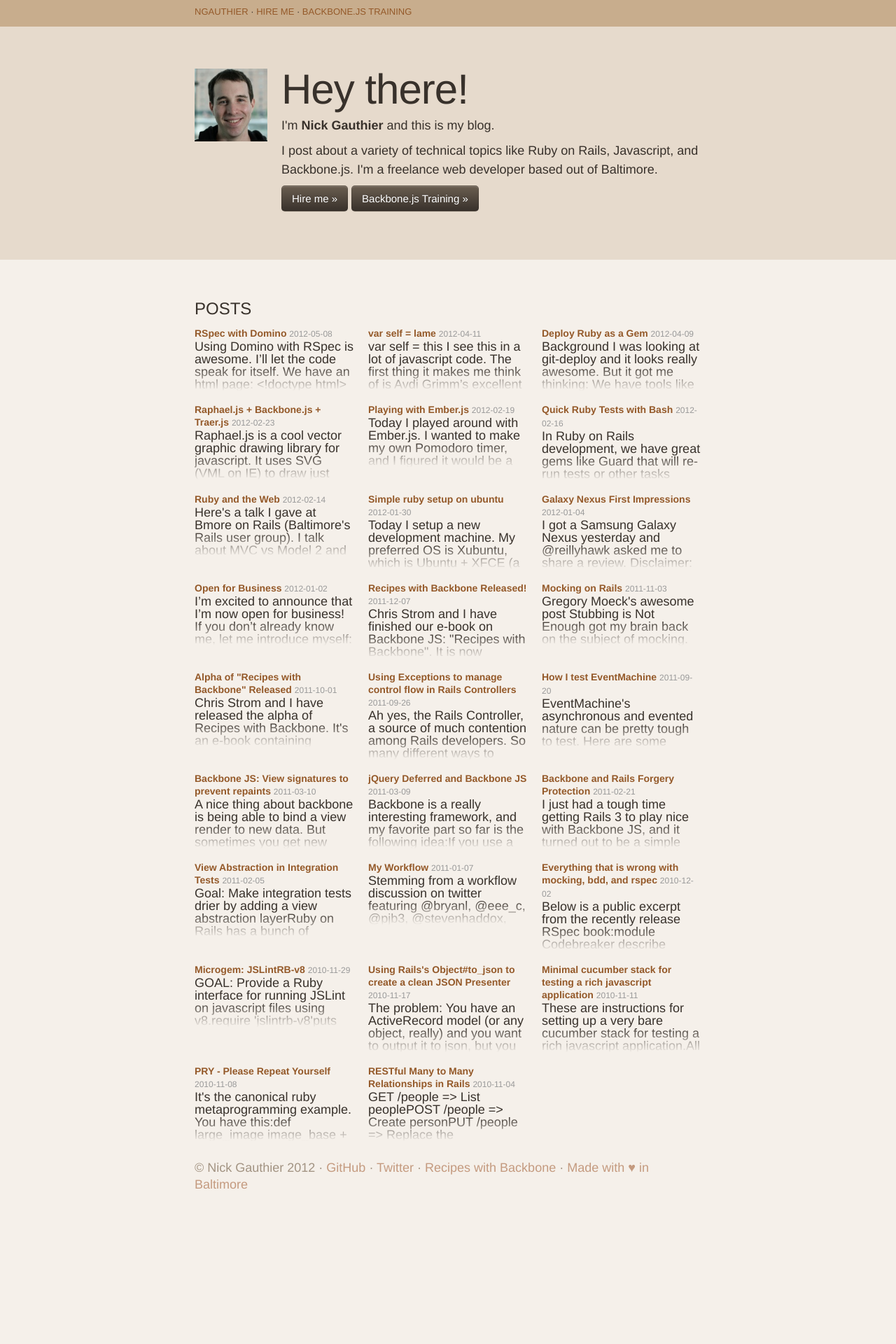
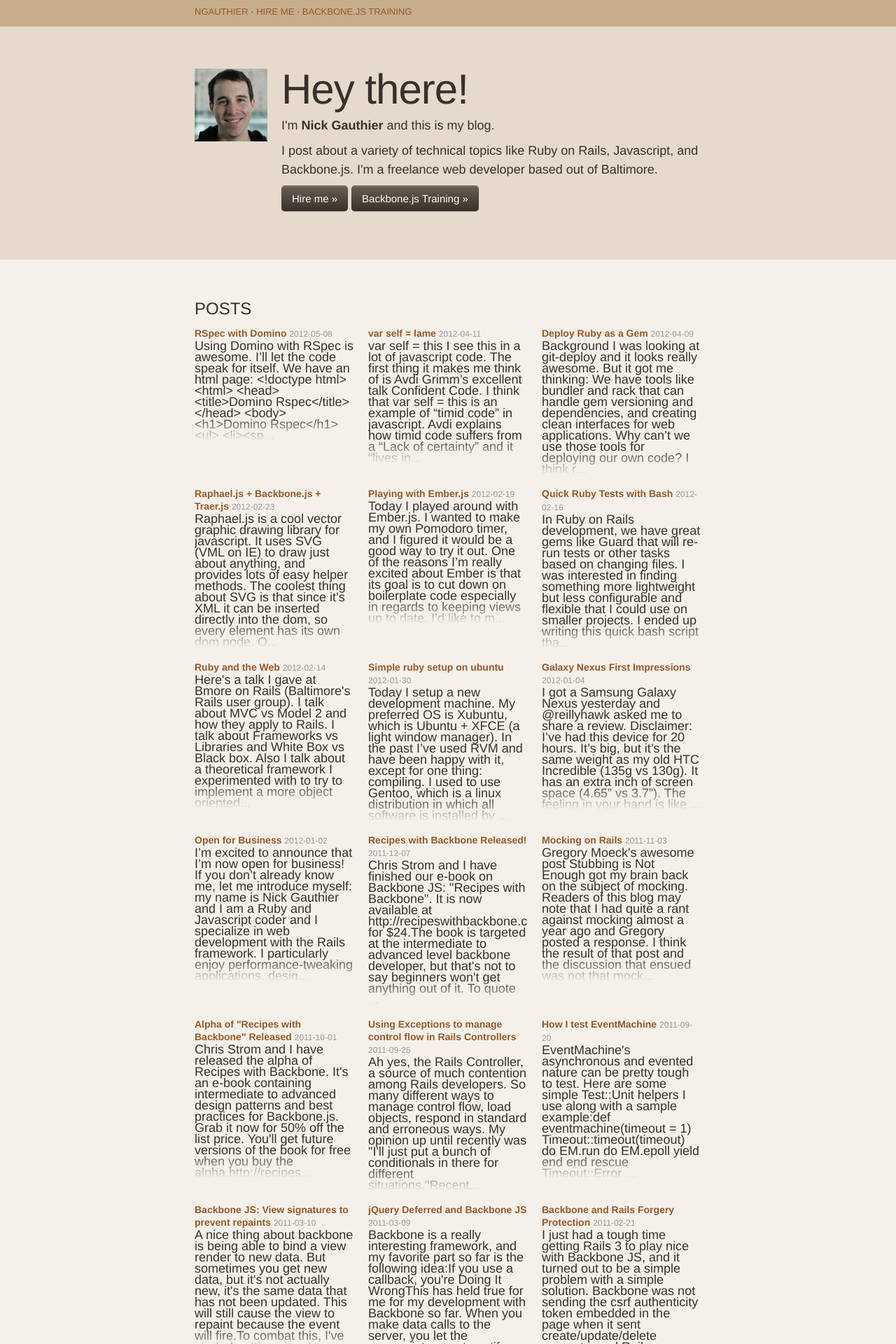
Before and after one commit to ngauthier/ngauthier.github.com, a Jekyll site: the page built from index.html, in a window 1280 px wide. Shown: the top 1920 px of the page at 70% size. Built offline with Jekyll 4.4.1, drawn with Linux system fonts in a browser that asks for light colours; Markdown is read by kramdown in place of the engine named in the settings; before the commit the page ends 1713 px from its top, so only the background shows below that.

Commit message:
dropped font size on post previews

```diff
--- a/stylesheets/ngauthier.css
+++ b/stylesheets/ngauthier.css
@@ -72,7 +72,8 @@ p, ol li, ul li {
 }
 
 .posts p.preview {
-  line-height: 18px;
+  line-height: 16px;
+  font-size: 12px
   height: 72px;
   overflow: hidden;
 }
```
